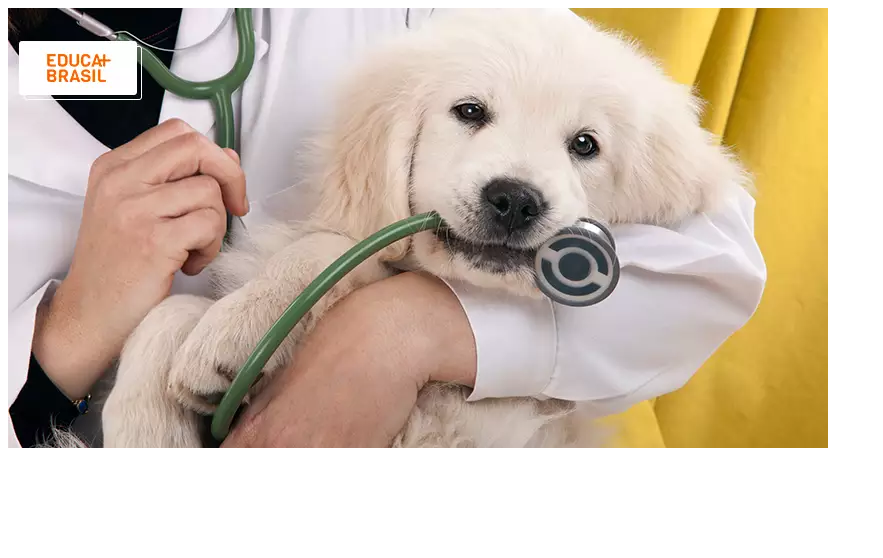
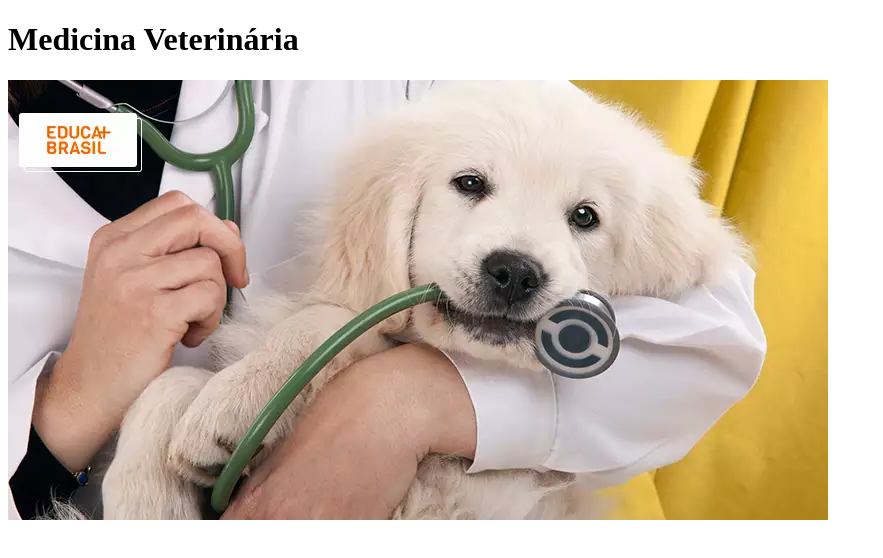
Before and after one commit to carolnascimento123/carol-2tri, a plain HTML site: page index.html in a window 1280 px wide. Shown: the whole page, without its empty margins (0-883 px from the left). Drawn offline with Linux system fonts and the light colour scheme.

Commit message:
Add files via upload

```diff
--- a/index.html
+++ b/index.html
@@ -3,9 +3,11 @@
 <head>
     <meta charset="UTF-8">
     <meta name="viewport" content="width=device-width, initial-scale=1.0">
-    <title>veterinária</title>
+    <title>Veterinária</title>
 </head>
 <body>
-    <img src="o-que-faz-um-veterinario_g.webp">
+    <h1 class="titulo"> Medicina Veterinária </h1>
+    <img class="imagem" src="o-que-faz-um-veterinario_g.webp">
+
 </body>
 </html>
--- a/styles.css
+++ b/styles.css
@@ -0,0 +1,11 @@
+.imagem {
+    width: 500px;
+    display: flex;
+    padding: 5em 45em 5em;
+
+}
+
+.titulo {
+    font-size: 100px;
+    text-align: center;
+}
```
